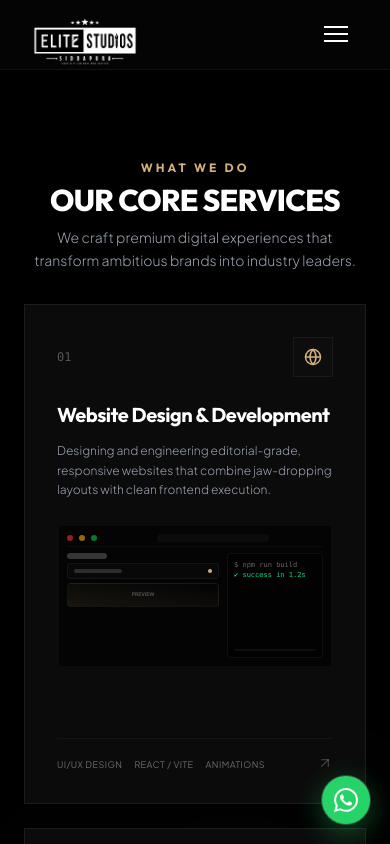
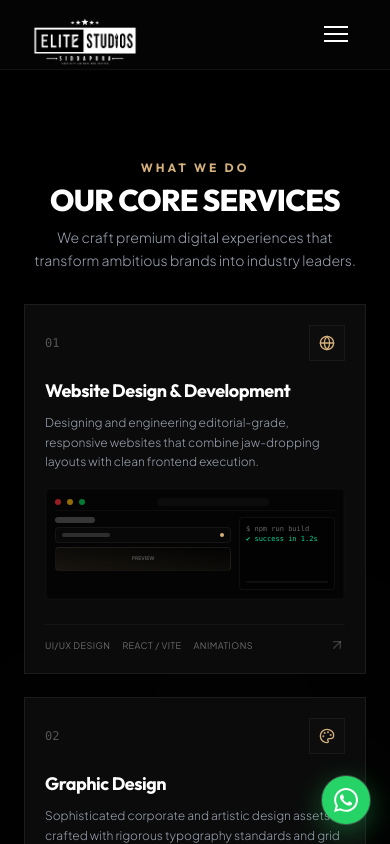
Before and after one commit to vivekprabhu77/Elite-studios, a React (Vite) app: page /services in a window 390 px wide. Shown: the top 844 px of the page. Built offline with nearby package versions, Linux system fonts and the light colour scheme; a web font is replaced by a local one.

Commit message:
corrected the service box size

```diff
--- a/src/components/Footer.jsx
+++ b/src/components/Footer.jsx
@@ -126,6 +126,7 @@ export default function Footer() {
               <div className="flex flex-col gap-1 text-gray-300 py-2 px-3 rounded-lg bg-white/[0.02] border border-white/[0.04]">
                 <span className="text-white font-semibold text-sm">Siddapura</span>
                 <span className="text-xs text-gray-400">Karnataka, India</span>
+                <span className="text-[11px] text-gray-400 font-mono mt-1 pt-1 border-t border-white/[0.04]">Mon - Sat: 10:30 AM - 8:00 PM</span>
               </div>
               <a
                 href="https://mail.google.com/mail/?view=cm&fs=1&to=elitestudiossiddapura@gmail.com"
--- a/src/components/Services.jsx
+++ b/src/components/Services.jsx
@@ -274,36 +274,36 @@ export default function Services() {
                 key={service.num}
                 onMouseMove={handleMouseMove}
                 data-designer-selector=".services-card-responsive"
-                className="card-glow flex flex-col justify-between p-8 md:p-10 border border-white/5 bg-[#0b0b0b] hover:bg-[#0f0f0f] hover:border-[#d4b07c]/20 transition-all duration-500 rounded-none h-[500px] group text-left reveal services-card-responsive"
+                className="card-glow flex flex-col justify-between p-5 sm:p-6 md:p-10 border border-white/5 bg-[#0b0b0b] hover:bg-[#0f0f0f] hover:border-[#d4b07c]/20 transition-all duration-500 rounded-none h-auto md:h-[500px] group text-left reveal services-card-responsive"
                 style={{ transitionDelay: `${index * 0.05}s` }}
               >
                 <div>
                   {/* Top Bar inside Card */}
-                  <div className="flex items-center justify-between mb-6">
+                  <div className="flex items-center justify-between mb-4 md:mb-6">
                     <span className="font-mono text-xs text-white/30 group-hover:text-[#d4b07c]/80 transition-colors duration-300">
                       {service.num}
                     </span>
-                    <div className="w-10 h-10 flex items-center justify-center border border-white/5 bg-[#0d0d0d] group-hover:border-[#d4b07c]/30 transition-colors duration-500 rounded-none">
-                      <IconComponent className="w-4.5 h-4.5 text-[#d4b07c] group-hover:scale-110 transition-transform duration-300" />
+                    <div className="w-9 h-9 sm:w-10 sm:h-10 flex items-center justify-center border border-white/5 bg-[#0d0d0d] group-hover:border-[#d4b07c]/30 transition-colors duration-500 rounded-none">
+                      <IconComponent className="w-4 h-4 sm:w-4.5 sm:h-4.5 text-[#d4b07c] group-hover:scale-110 transition-transform duration-300" />
                     </div>
                   </div>
 
                   {/* Title & Description */}
-                  <h3 className="text-xl font-bold text-white group-hover:text-[#d4b07c] tracking-tight mb-3 font-display transition-colors duration-300">
+                  <h3 className="text-lg sm:text-xl font-bold text-white group-hover:text-[#d4b07c] tracking-tight mb-2 md:mb-3 font-display transition-colors duration-300">
                     {service.title}
                   </h3>
-                  <p className="text-xs text-gray-400 font-light leading-relaxed group-hover:text-gray-300 transition-colors duration-300 mb-6">
+                  <p className="text-xs text-gray-400 font-light leading-relaxed group-hover:text-gray-300 transition-colors duration-300 mb-4 md:mb-6">
                     {service.desc}
                   </p>
 
                   {/* Visual Widget */}
-                  <div className="w-full h-36 bg-[#050505]/40 border border-white/[0.02] rounded-sm overflow-hidden mb-2">
+                  <div className="w-full h-28 sm:h-32 md:h-36 bg-[#050505]/40 border border-white/[0.02] rounded-sm overflow-hidden mb-2">
                     {renderWidget(service.num)}
                   </div>
                 </div>
 
                 {/* Footer of Card */}
-                <div className="mt-6 border-t border-white/[0.04] pt-4 flex justify-between items-end">
+                <div className="mt-4 md:mt-6 border-t border-white/[0.04] pt-3 md:pt-4 flex justify-between items-end">
                   <div className="flex flex-wrap gap-x-3 gap-y-1">
                     {service.items.slice(0, 3).map((item) => (
                       <span key={item} className="text-[9px] uppercase tracking-wider text-white/40">
--- a/src/components/Services3DBox.jsx
+++ b/src/components/Services3DBox.jsx
@@ -388,7 +388,7 @@ export default function Services3DBox() {
 
       {/* Clean 3D Stage Container */}
       <div
-        className={`services-3d-container relative w-full max-w-5xl mx-auto h-[560px] sm:h-[520px] rounded-3xl p-4 sm:p-10 transition-all duration-700 shadow-2xl overflow-hidden border ${
+        className={`services-3d-container relative w-full max-w-5xl mx-auto h-[460px] sm:h-[520px] rounded-2xl sm:rounded-3xl p-3 sm:p-10 transition-all duration-700 shadow-2xl overflow-hidden border ${
           phase === 'united'
             ? 'bg-gradient-to-b from-[#1e170c] via-[#090805] to-black border-2 border-[#d4b07c] shadow-[0_0_80px_rgba(212,176,124,0.4)]'
             : 'bg-[#050505] border-white/[0.08] hover:border-[#d4b07c]/40'
@@ -445,7 +445,7 @@ export default function Services3DBox() {
           </div>
 
           {/* MAIN SINGLE UNIFIED STAGE */}
-          <div className="services-3d-stage my-auto py-2 sm:py-4 relative z-20 flex flex-col items-center justify-center min-h-[320px] sm:min-h-[360px]">
+          <div className="services-3d-stage my-auto py-2 sm:py-4 relative z-20 flex flex-col items-center justify-center min-h-[270px] sm:min-h-[360px]">
 
             {/* Center Stage Ring & LUXURY EMBLEM */}
             <div className="relative w-full max-w-3xl h-[250px] sm:h-[300px] flex items-center justify-center">
--- a/src/pages/Contact.jsx
+++ b/src/pages/Contact.jsx
@@ -203,7 +203,7 @@ export default function Contact() {
               Operating Hours
             </span>
             <h4 className="text-base font-bold text-white">Mon - Sat</h4>
-            <p className="text-xs text-gray-400">9:00 AM - 8:00 PM IST</p>
+            <p className="text-xs text-gray-400">10:30 AM - 8:00 PM IST</p>
           </div>
 
         </div>
--- a/src/responsive.css
+++ b/src/responsive.css
@@ -250,7 +250,13 @@ nav,
   /* Services Section */
   .services-grid {
     grid-template-columns: 1fr !important;
-    gap: 1.5rem !important;
+    gap: 1.25rem !important;
+  }
+
+  .services-card-responsive {
+    height: auto !important;
+    min-height: auto !important;
+    padding: 1.25rem !important;
   }
 
   .process-step-card {
```
